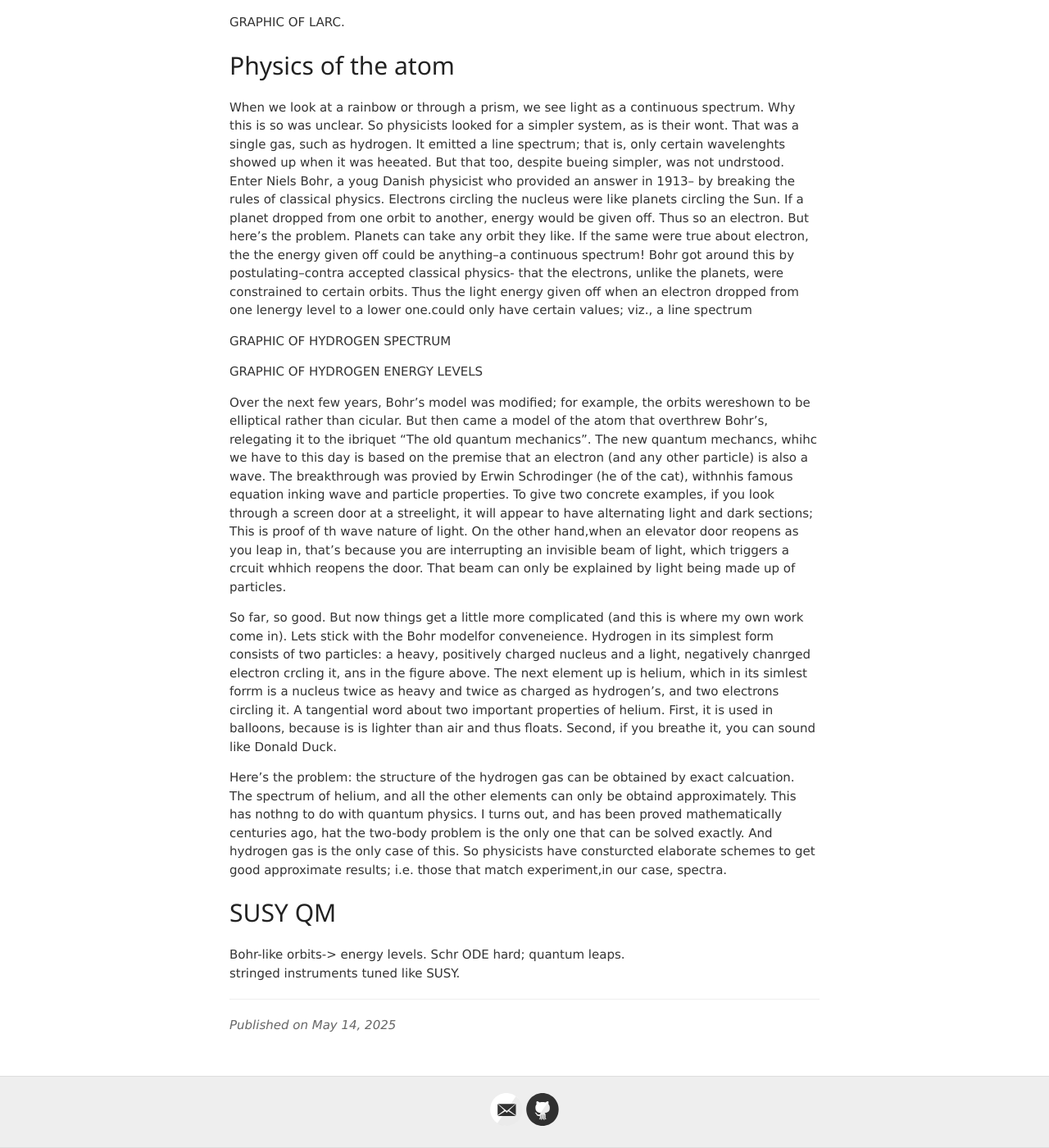
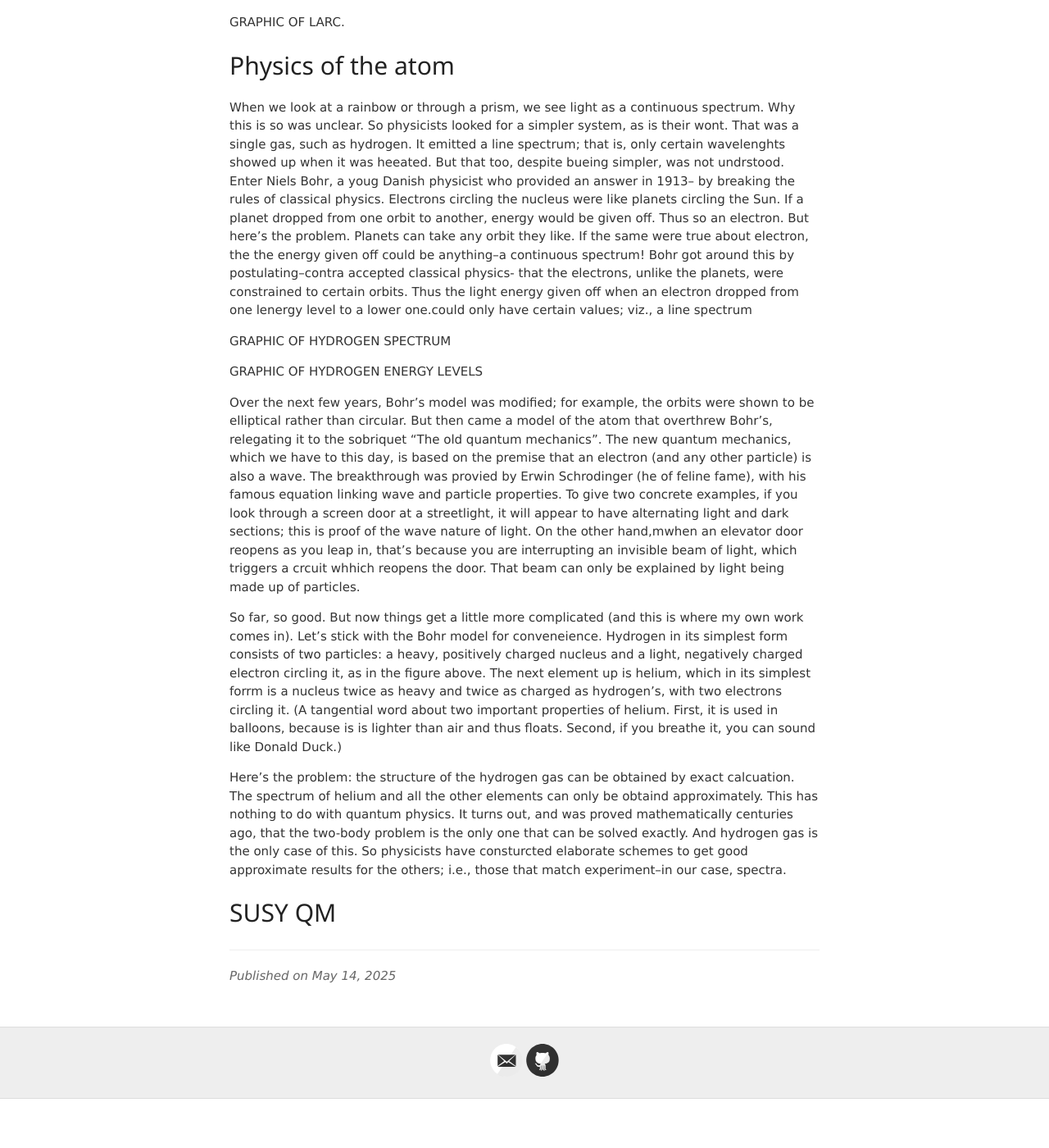
Before and after one commit to jvmallow/jvmallow.github.io, a Jekyll site: the page built from _posts/2025-05-14-Physics.md, in a window 1280 px wide and 1400 px high, scrolled down 5201 px. Shown: the whole window at 82% size. Built offline with Jekyll 4.4.1, drawn with Linux system fonts in a browser that asks for light colours; a script that is not in the unit is left out; after the commit the page ends 6541 px from its top, so only the background shows below that.

Commit message:
Update 2025-05-14-Physics.md

```diff
--- a/_posts/2025-05-14-Physics.md
+++ b/_posts/2025-05-14-Physics.md
@@ -144,15 +144,12 @@ GRAPHIC OF HYDROGEN SPECTRUM
 
 GRAPHIC OF HYDROGEN ENERGY LEVELS
 
-Over the next few years, Bohr's model was modified; for example, the orbits wereshown to be elliptical rather than cicular. But then came a model of the atom that overthrew Bohr's, relegating it to the ibriquet "The old quantum mechanics". The new quantum mechancs, whihc we have to this day is based on the premise that an electron (and any other particle) is also a wave. The breakthrough was provied by Erwin Schrodinger (he of the cat), withnhis famous equation inking wave and particle properties. To give two concrete examples, if you look through a screen door at a streelight, it will appear to have alternating light and dark sections; This is proof of th wave nature of light. On the other hand,when an elevator door reopens as you leap in, that's because you are interrupting an invisible beam of light, which triggers a crcuit whhich reopens the door. That beam can only be explained by light being made up of particles.
+Over the next few years, Bohr's model was modified; for example, the orbits were shown to be elliptical rather than circular. But then came a model of the atom that overthrew Bohr's, relegating it to the sobriquet "The old quantum mechanics". The new quantum mechanics, which we have to this day, is based on the premise that an electron (and any other particle) is also a wave. The breakthrough was provied by Erwin Schrodinger (he of feline fame), with his famous equation linking wave and particle properties. To give two concrete examples, if you look through a screen door at a streetlight, it will appear to have alternating light and dark sections; this is proof of the wave nature of light. On the other hand,mwhen an elevator door reopens as you leap in, that's because you are interrupting an invisible beam of light, which triggers a crcuit whhich reopens the door. That beam can only be explained by light being made up of particles.
 
-So far, so good. But now things get a little more complicated (and this is where my own work come in). Lets stick with the Bohr modelfor conveneience. Hydrogen in its simplest form consists of two particles: a heavy, positively charged nucleus and a light, negatively chanrged electron crcling it, ans in the figure above. The next element up is helium, which in its simlest forrm is a nucleus twice as heavy  and twice as charged as hydrogen's, and two electrons circling it. A tangential word about two important properties of helium. First, it is used in balloons, because is is lighter than air and thus floats. Second, if you breathe it, you can sound like Donald Duck.
+So far, so good. But now things get a little more complicated (and this is where my own work comes in). Let's stick with the Bohr model for conveneience. Hydrogen in its simplest form consists of two particles: a heavy, positively charged nucleus and a light, negatively charged electron circling it, as in the figure above. The next element up is helium, which in its simplest forrm is a nucleus twice as heavy and twice as charged as hydrogen's, with two electrons circling it. (A tangential word about two important properties of helium. First, it is used in balloons, because is is lighter than air and thus floats. Second, if you breathe it, you can sound like Donald Duck.)
 
-Here's the problem: the structure of the hydrogen gas can be obtained by exact calcuation. The spectrum of helium, and all the other elements can only be obtaind approximately. This has nothng to do with quantum physics. I turns out, and has been proved mathematically centuries ago, hat the two-body problem is the only one that can be solved exactly. And hydrogen gas is the only case of this. So physicists have consturcted elaborate schemes to get good approximate results; i.e. those that match experiment,in our case, spectra.
+Here's the problem: the structure of the hydrogen gas can be obtained by exact calcuation. The spectrum of helium and all the other elements can only be obtaind approximately. This has nothing to do with quantum physics. It turns out, and was proved mathematically centuries ago, that the two-body problem is the only one that can be solved exactly. And hydrogen gas is the only case of this. So physicists have consturcted elaborate schemes to get good approximate results for the others; i.e., those that match experiment--in our case, spectra.
 
 
 
 ## SUSY QM
-
-Bohr-like orbits-> energy levels. Schr ODE hard; quantum leaps.
-stringed instruments tuned like SUSY.
```
